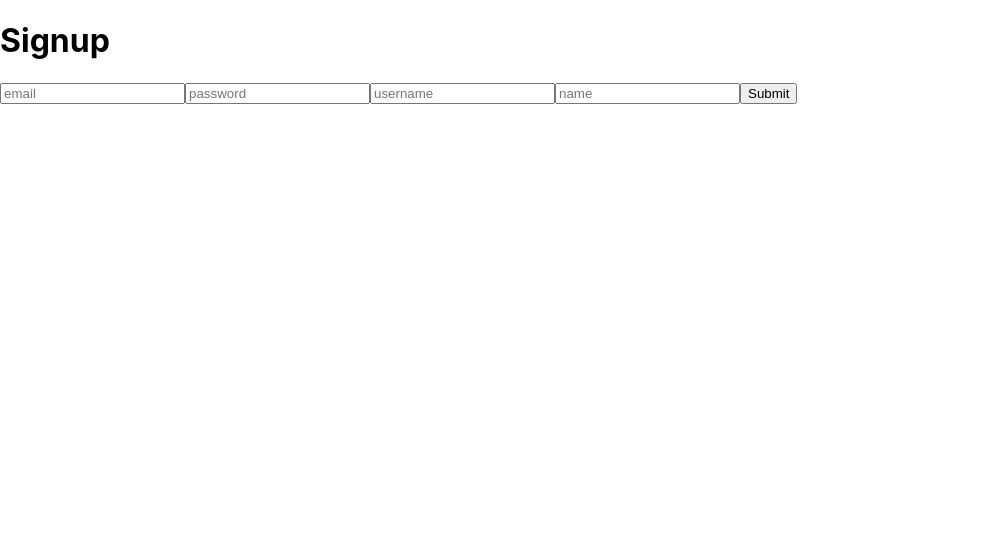
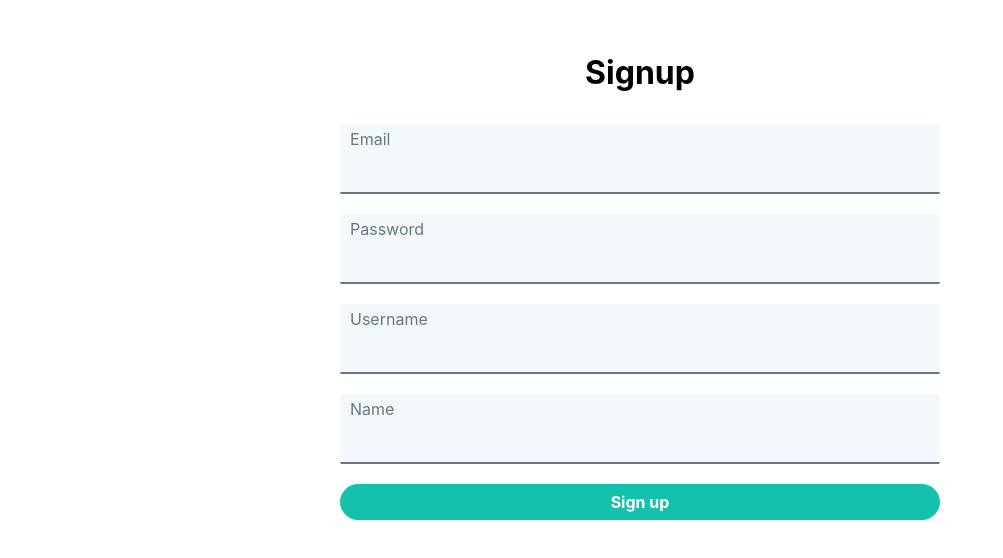
Before and after one commit to iamdulce/fundamentos-react_practica, a React (Create React App) app: page /signup in a window 1280 px wide. Shown: the top 558 px of the page, without its empty margins (0-1003 px from the left). Built offline with nearby package versions, Linux system fonts and the light colour scheme; no server answers.

Commit message:
Styles for Login and Signup pages

```diff
--- a/src/components/layout/Header.js
+++ b/src/components/layout/Header.js
@@ -10,7 +10,7 @@ function Header() {
         <header className="header">
             <Link to="/">
                 <div>
-                    <img src={logo} alt="darth-vader-icon" />
+                    <img src={logo} alt="moon-icon" />
                 </div>
             </Link>
             <nav>
--- a/src/components/layout/styles/Header.css
+++ b/src/components/layout/styles/Header.css
@@ -10,19 +10,3 @@
     width: 144px;
     margin-left: 10px;
 }
-
-.svg-icon {
-    width: 1em;
-    height: 1em;
-}
-
-.svg-icon path,
-.svg-icon polygon,
-.svg-icon rect {
-    fill: #13c1ac;
-}
-
-.svg-icon circle {
-    stroke: #13c1ac;
-    stroke-width: 1;
-}
--- a/src/components/shared/Button.js
+++ b/src/components/shared/Button.js
@@ -20,7 +20,7 @@ const Button = styled.button`
     min-width: 72px;
     outline-style: none;
     opacity: ${props => (props.disabled ? 0.5 : 1)};
-    padding: 0 30px;
+    padding: 0 15px;
     pointer-events: ${props => (props.disabled ? "none" : "auto")};
     text-decoration: none;
     transition: background-color 0.2s;
@@ -28,7 +28,7 @@ const Button = styled.button`
     &:hover {
         background-color: ${props =>
             props.$variant === "primary"
-                ? "rgb(26, 145, 218)"
+                ? "rgb(13 , 135, 120)"
                 : "rgba(19, 193, 172, 0.1)"};
     }
 `;
--- /dev/null
+++ b/src/components/shared/FormInput.css
@@ -0,0 +1,33 @@
+.formInput-label {
+    background-color: rgb(245, 248, 250);
+    border-bottom-style: solid;
+    border-bottom-width: 2px;
+    border-color: rgb(101, 119, 134);
+    border-radius: 2px;
+    color: rgb(101, 119, 134);
+    display: flex;
+    flex-direction: column;
+    transition: all 0.2s;
+}
+
+.formInput-input {
+    background-color: transparent;
+    font-size: 20px;
+    height: 36px;
+    outline-style: none;
+    padding: 2px 10px 5px 10px;
+    border: 0;
+}
+
+.formInput-label span {
+    padding: 5px 10px 0 10px;
+}
+
+.formInput-label span:first-letter {
+    text-transform: capitalize;
+}
+
+.formField:focus-within .formField-label {
+    color: rgb(19, 193, 172);
+    border-color: rgb(19, 193, 172);
+}
--- /dev/null
+++ b/src/components/shared/FormInput.js
@@ -0,0 +1,20 @@
+import clsx from "clsx";
+
+import "./FormInput.css";
+
+const FormInput = ({ className, autofocus, label, ...props }) => {
+    return (
+        <div className={clsx("formInput", className)}>
+            <label className="formInput-label">
+                <span>{label}</span>
+                <input
+                    className="formInput-input"
+                    autoComplete="off"
+                    {...props}
+                />
+            </label>
+        </div>
+    );
+};
+
+export default FormInput;
--- a/src/pages/auth/Login.js
+++ b/src/pages/auth/Login.js
@@ -2,6 +2,9 @@ import { useLocation, useNavigate } from "react-router-dom";
 import { useAuth } from "./context";
 import { login } from "./service";
 import { useState } from "react";
+import Button from "../../components/shared/Button";
+import FormInput from "../../components/shared/FormInput";
+import "./styles/SessionPages.css";
 
 function LoginPage() {
     const { onLogin } = useAuth();
@@ -39,26 +42,36 @@ function LoginPage() {
     const { email, password } = credentials;
 
     return (
-        <div>
-            <h1>Login</h1>
+        <div className="sessionPage">
+            <h1 className="sessionPage-title">Log In</h1>
             <form onSubmit={handleSubmit}>
-                <input
+                <FormInput
                     type="text"
                     name="email"
-                    placeholder="email"
+                    label="email"
+                    className="sessionForm-field"
                     onChange={handleChange}
                     value={email}
                 />
-                <input
+                <FormInput
                     type="password"
                     name="password"
-                    placeholder="password"
+                    label="password"
+                    className="sessionForm-field"
                     onChange={handleChange}
                     value={password}
                 />
                 <input type="checkbox" name="rememberUser" />
-                <button type="submit">Submit</button>
-                {error && <div>{error.message}</div>}
+                <Button
+                    type="submit"
+                    $variant="primary"
+                    className="sessionForm-submit"
+                >
+                    Log in
+                </Button>
+                {error && (
+                    <div className="sessionPage-error">{error.message}</div>
+                )}
             </form>
         </div>
     );
--- a/src/pages/auth/Signup.js
+++ b/src/pages/auth/Signup.js
@@ -1,6 +1,9 @@
 import { useState } from "react";
 import { useLocation, useNavigate } from "react-router-dom";
 import { signup } from "./service";
+import Button from "../../components/shared/Button";
+import FormInput from "../../components/shared/FormInput";
+import "./styles/SessionPages.css";
 
 function SignupPage() {
     const [credentials, setCredentials] = useState({
@@ -37,39 +40,51 @@ function SignupPage() {
     const { email, password, username, name } = credentials;
 
     return (
-        <div>
-            <h1>Signup</h1>
+        <div className="sessionPage">
+            <h1 className="sessionPage-title">Signup</h1>
             <form onSubmit={handleSubmit}>
-                <input
+                <FormInput
                     type="text"
                     name="email"
-                    placeholder="email"
+                    label="email"
+                    className="sessionForm-field"
                     onChange={handleChange}
                     value={email}
                 />
-                <input
+                <FormInput
                     type="password"
                     name="password"
-                    placeholder="password"
+                    label="password"
+                    className="sessionForm-field"
                     onChange={handleChange}
                     value={password}
                 />
-                <input
+                <FormInput
                     type="text"
                     name="username"
-                    placeholder="username"
+                    label="username"
+                    className="sessionForm-field"
                     onChange={handleChange}
                     value={username}
                 />
-                <input
+                <FormInput
                     type="text"
                     name="name"
-                    placeholder="name"
+                    label="name"
+                    className="sessionForm-field"
                     onChange={handleChange}
                     value={name}
                 />
-                <button type="submit">Submit</button>
-                {error && <div>{error.message}</div>}
+                <Button
+                    type="submit"
+                    $variant="primary"
+                    className="sessionForm-submit"
+                >
+                    Sign up
+                </Button>
+                {error && (
+                    <div className="sessionPage-error">{error.message}</div>
+                )}
             </form>
         </div>
     );
--- /dev/null
+++ b/src/pages/auth/styles/SessionPages.css
@@ -0,0 +1,34 @@
+.sessionPage {
+    margin-left: auto;
+    margin-right: auto;
+    margin-top: 40px;
+    max-width: 600px;
+    padding: 0 15px;
+    width: 100%;
+}
+
+.sessionPage-title {
+    align-items: center;
+    display: flex;
+    height: 64px;
+    justify-content: center;
+    margin-bottom: 10px;
+}
+
+.sessionPage-error {
+    background-color: rgb(224, 36, 94, 0.1);
+    border: 1px solid rgba(224, 36, 94, 0.2);
+    border-radius: 5px;
+    color: rgb(224, 36, 94);
+    margin-top: 20px;
+    padding: 10px 15px;
+}
+
+.sessionForm-field {
+    padding: 10px 0;
+}
+
+.sessionForm-submit {
+    margin-top: 10px;
+    width: 100%;
+}
```
Also changed, not shown: src/assets/logo.svg.
